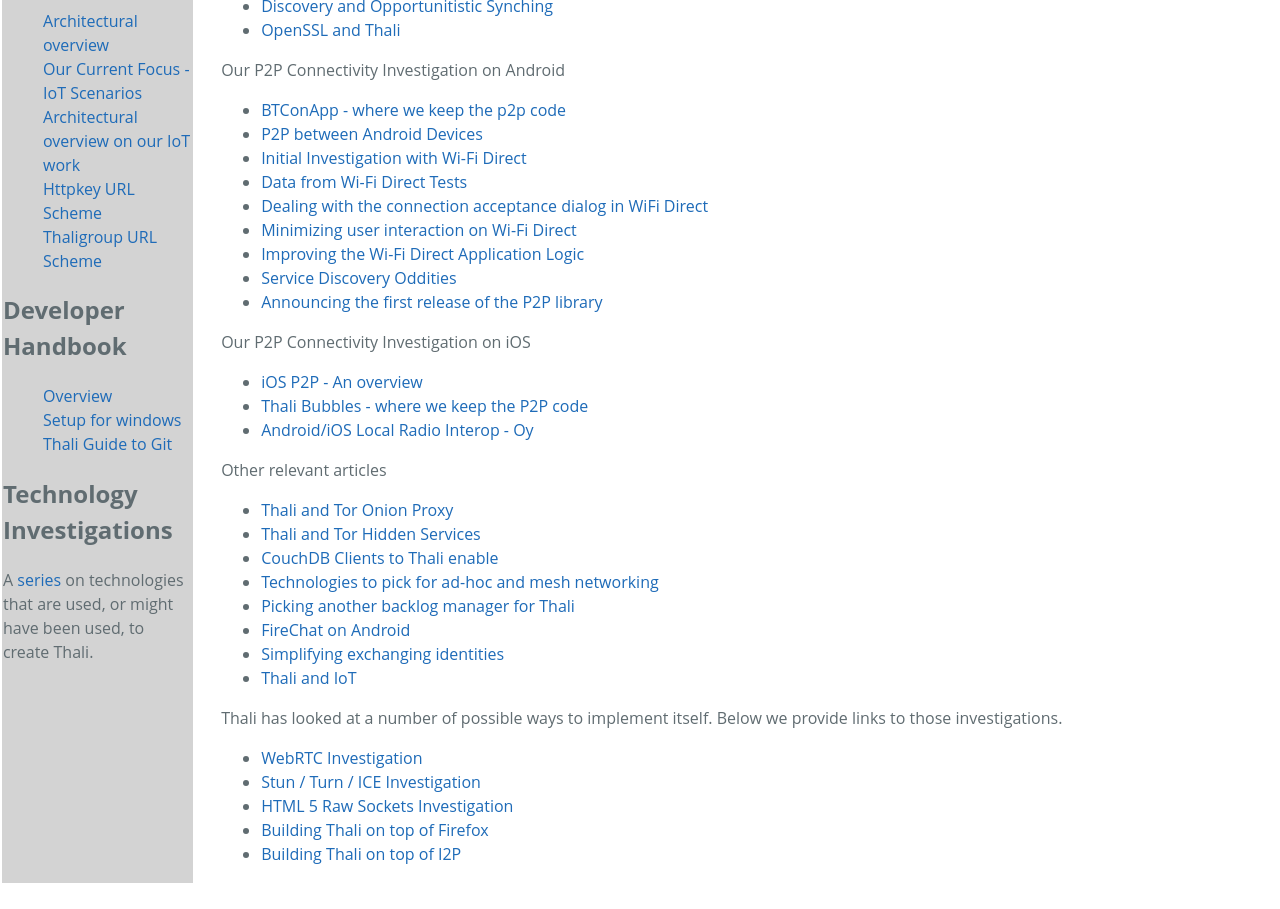
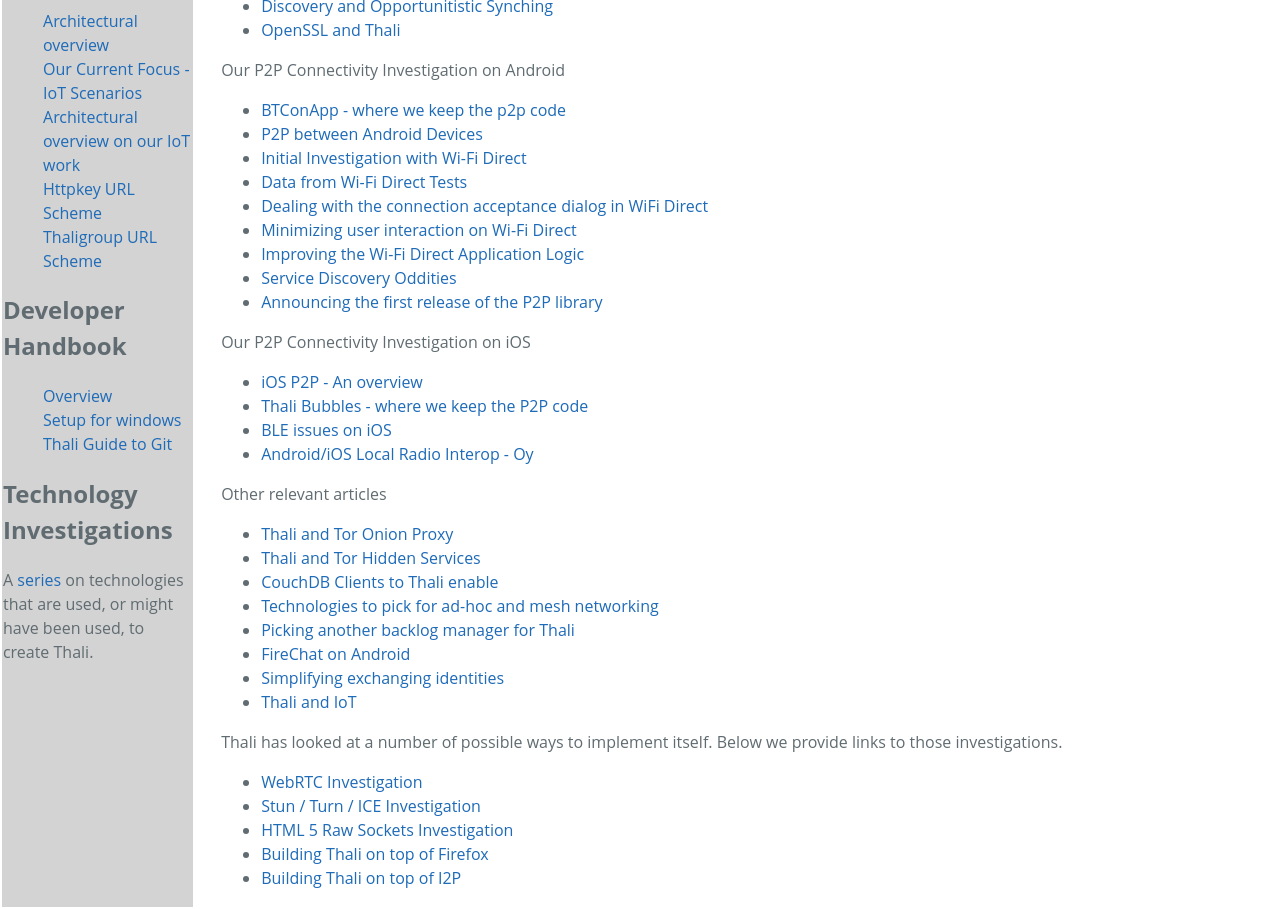
Before and after one commit to thaliproject/thali, a Jekyll site: the page built from TechnologyInvestigations.md, in a window 1280 px wide, cut to the strip 324-1233 px from the top of the page. Built offline with Jekyll 4.4.1, drawn with Linux system fonts in a browser that asks for light colours; Markdown is read by kramdown in place of the engine named in the settings; before the commit the page ends 1209 px from its top, so only the background shows below that.

Commit message:
Update TechnologyInvestigations.md

```diff
--- a/TechnologyInvestigations.md
+++ b/TechnologyInvestigations.md
@@ -27,6 +27,7 @@
 Our P2P Connectivity Investigation on iOS
 * [iOS P2P - An overview](iosp2p)
 * [Thali Bubbles - where we keep the P2P code](https://github.com/thaliproject/ThaliBubbles)
+* [BLE issues on iOS](http://www.softwarenerd.org/code/2015/4/16/bubble-chat-and-tsnpeerbluetooth-cocoapod)
 * [Android/iOS Local Radio Interop - Oy](http://www.goland.org/thaliiosandroidinterop/)
 
 Other relevant articles
```
